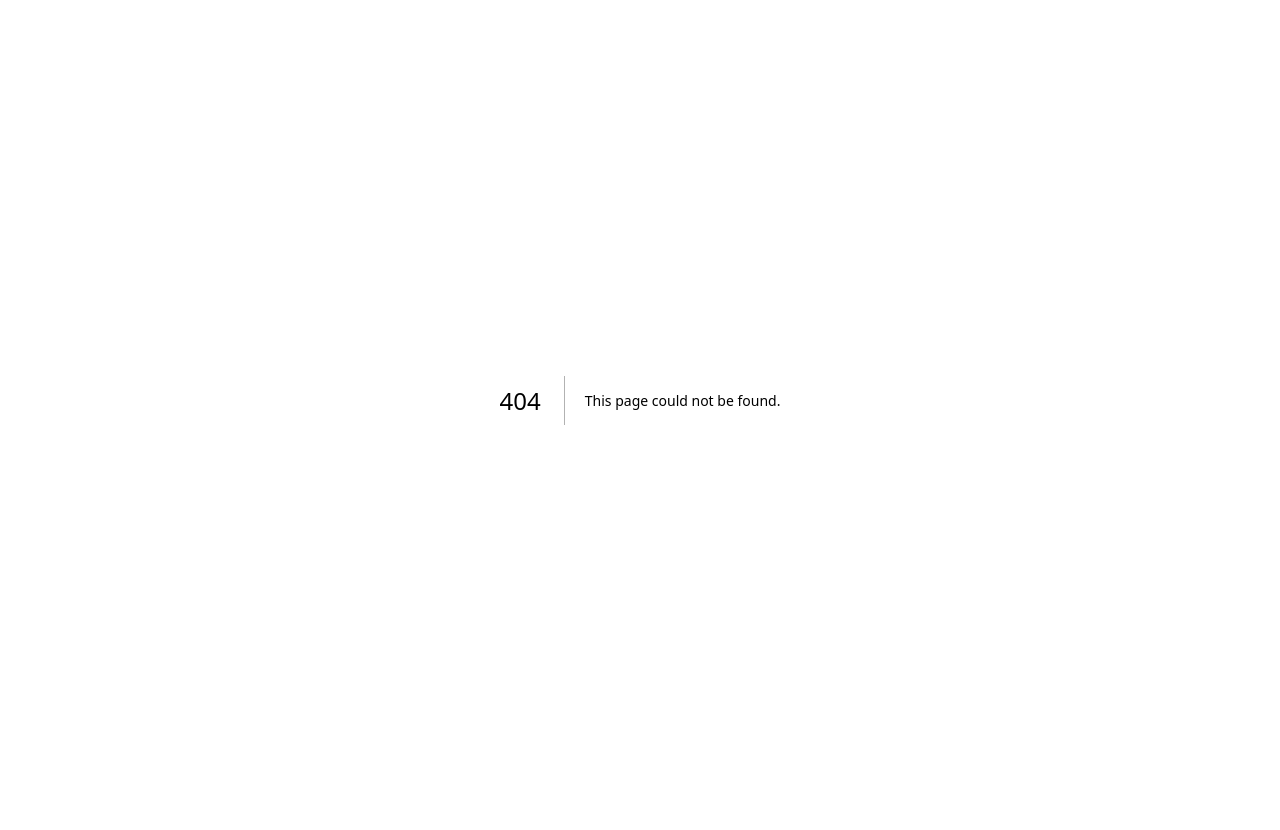
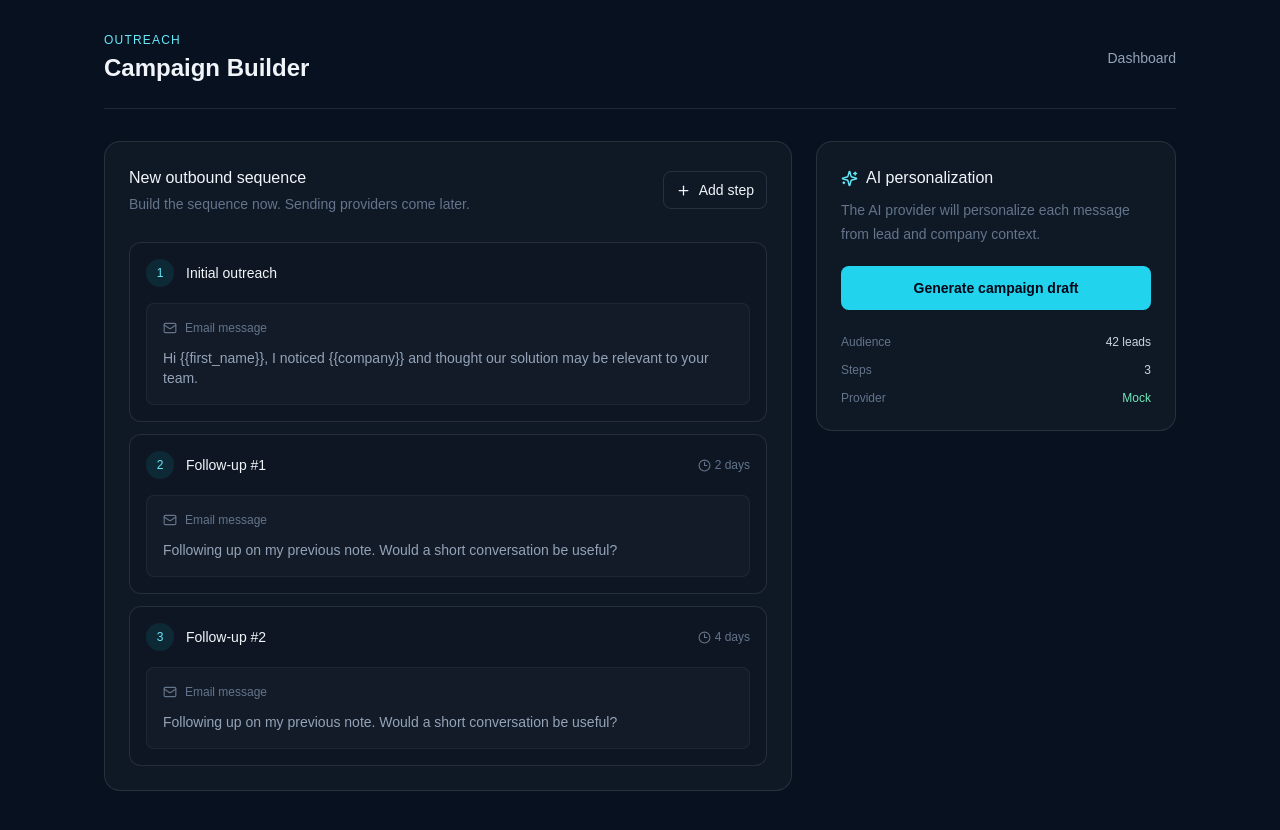
Before and after one commit to bolt50506-lab/ai-sales-agent, a Next.js app: page /campaigns in a window 1280 px wide. Before the commit this address had no page. Shown: the top 830 px of the page. Before the commit the page ends 800 px from the top, so only its background shows below. Built offline with nearby package versions, Linux system fonts and the light colour scheme.

Commit message:
feat: add campaign builder

```diff
--- /dev/null
+++ b/app/campaigns/page.tsx
@@ -0,0 +1,13 @@
+"use client";
+import { useState } from "react";
+import { Clock3, Mail, Plus, Sparkles } from "lucide-react";
+
+export default function Campaigns(){
+ const [steps,setSteps]=useState(["Initial outreach","Follow-up #1","Follow-up #2"]);
+ const addStep=()=>setSteps([...steps,"Follow-up #"+steps.length]);
+ return <main className="min-h-screen bg-[#07111f] text-slate-100"><div className="mx-auto max-w-6xl px-6 py-8 lg:px-10">
+ <header className="flex items-center justify-between border-b border-white/10 pb-6"><div><p className="text-xs uppercase tracking-widest text-cyan-300">Outreach</p><h1 className="mt-1 text-2xl font-semibold">Campaign Builder</h1></div><a href="/dashboard" className="text-sm text-slate-400">Dashboard</a></header>
+ <div className="grid gap-6 py-8 lg:grid-cols-[1fr_360px]"><section className="rounded-2xl border border-white/10 bg-white/[.035] p-6"><div className="flex items-center justify-between"><div><h2 className="font-medium">New outbound sequence</h2><p className="mt-1 text-sm text-slate-500">Build the sequence now. Sending providers come later.</p></div><button onClick={addStep} className="flex items-center gap-2 rounded-lg border border-white/10 px-3 py-2 text-sm"><Plus size={15}/> Add step</button></div>
+ <div className="mt-7 space-y-3">{steps.map((step,i)=><div key={step} className="rounded-xl border border-white/10 bg-black/10 p-4"><div className="flex items-center gap-3"><span className="flex h-7 w-7 items-center justify-center rounded-full bg-cyan-400/10 text-xs text-cyan-300">{i+1}</span><span className="font-medium text-sm">{step}</span>{i>0&&<span className="ml-auto flex items-center gap-1 text-xs text-slate-500"><Clock3 size={13}/>{i*2} days</span>}</div><div className="mt-4 rounded-lg border border-white/5 bg-white/[.025] p-4"><div className="flex items-center gap-2 text-xs text-slate-500"><Mail size={14}/> Email message</div><p className="mt-3 text-sm text-slate-400">{i===0?"Hi {{first_name}}, I noticed {{company}} and thought our solution may be relevant to your team.":"Following up on my previous note. Would a short conversation be useful?"}</p></div></div>)}</div></section>
+ <aside className="rounded-2xl border border-white/10 bg-white/[.035] p-6 h-fit"><div className="flex items-center gap-2 font-medium"><Sparkles size={17} className="text-cyan-300"/> AI personalization</div><p className="mt-2 text-sm leading-6 text-slate-500">The AI provider will personalize each message from lead and company context.</p><button className="mt-5 w-full rounded-lg bg-cyan-400 py-3 text-sm font-semibold text-slate-950">Generate campaign draft</button><div className="mt-6 space-y-3 text-xs text-slate-500"><div className="flex justify-between"><span>Audience</span><span className="text-slate-300">42 leads</span></div><div className="flex justify-between"><span>Steps</span><span className="text-slate-300">{steps.length}</span></div><div className="flex justify-between"><span>Provider</span><span className="text-emerald-300">Mock</span></div></div></aside></div></div></main>;
+}
```
